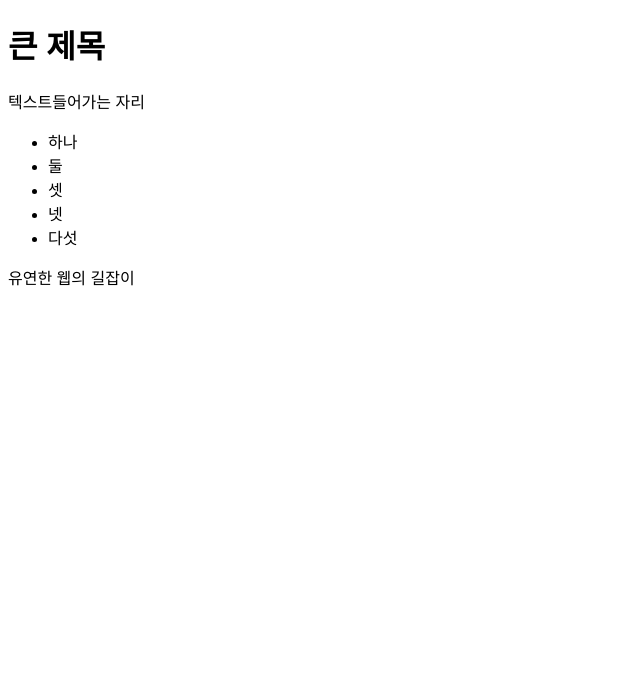
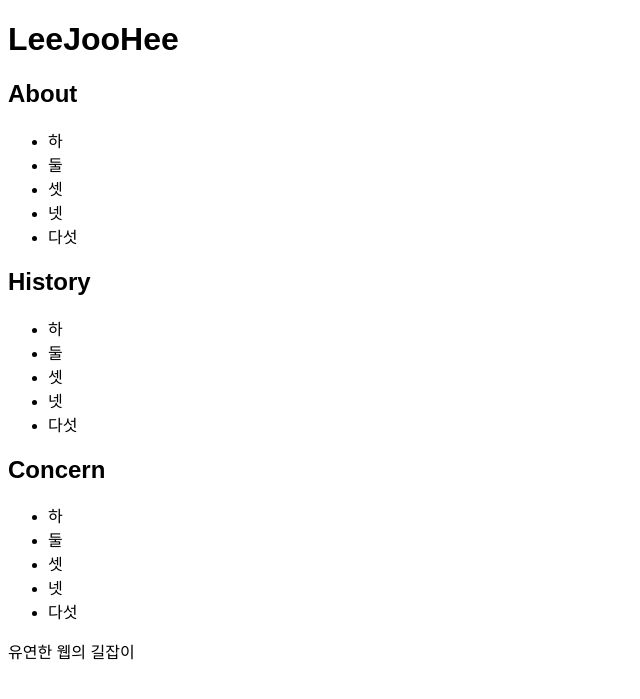
Before and after one commit to ionic2002/ionic2002.github.io, a Jekyll site: the page built from _posts/2016-01-07-intro.md, in a window 1280 px wide. Shown: the top 699 px of the page, without its empty margins (0-640 px from the left). Built offline with Jekyll 4.4.1, drawn with Linux system fonts in a browser that asks for light colours.

Commit message:
Update 2016-01-07-intro.md

```diff
--- a/_posts/2016-01-07-intro.md
+++ b/_posts/2016-01-07-intro.md
@@ -3,12 +3,30 @@ layout : index
 title : post1
 ---
 
-# 큰 제목
+# LeeJooHee
 
-텍스트들어가는 자리
+## About
 
-- 하나
+- 하
 - 둘
 - 셋
 - 넷
 - 다섯
+
+
+## History
+
+- 하
+- 둘
+- 셋
+- 넷
+- 다섯
+
+
+## Concern
+
+- 하
+- 둘
+- 셋
+- 넷
+- 다섯
```
